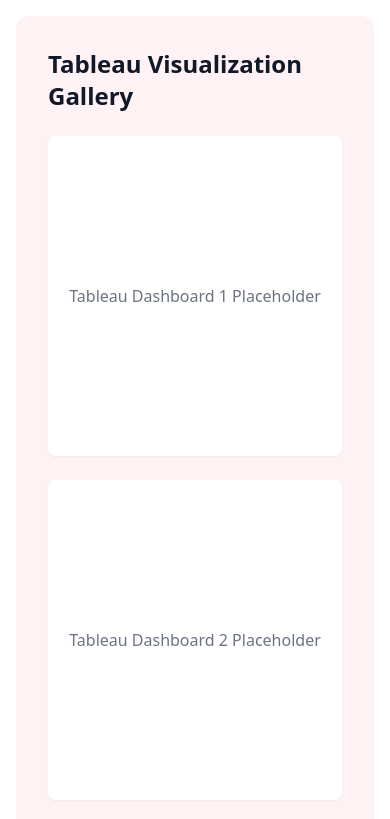
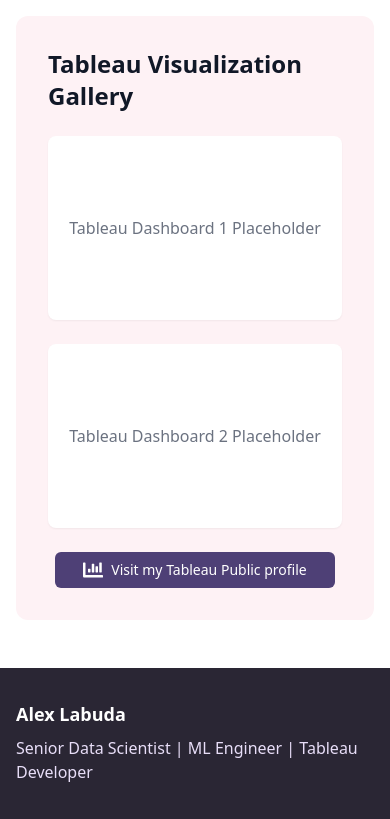
Before and after one commit to alexlabuda/portfolio-website, a Next.js app: page /projects in a window 390 px wide. Shown: the part 2700-3519 px from the top of the page. Built offline with nearby package versions, Linux system fonts and the light colour scheme.

Commit message:
Refactor Tableau visualization gallery layout in Projects page to improve aspect ratio handling for dashboard placeholders. Updated CSS classes to utilize aspect ratio utilities, enhancing visual consistency and responsiveness across different screen sizes.

```diff
--- a/src/app/projects/page.tsx
+++ b/src/app/projects/page.tsx
@@ -127,10 +127,10 @@
         <div className="mt-20 bg-accent-50 rounded-xl p-8">
           <h2 className="text-2xl font-bold text-gray-900 mb-6">Tableau Visualization Gallery</h2>
           <div className="grid grid-cols-1 md:grid-cols-2 gap-6">
-            <div className="bg-white rounded-lg overflow-hidden h-80 flex items-center justify-center shadow-sm">
+            <div className="bg-white rounded-lg overflow-hidden shadow-sm aspect-[16/10] flex items-center justify-center">
               <p className="text-gray-500">Tableau Dashboard 1 Placeholder</p>
             </div>
-            <div className="bg-white rounded-lg overflow-hidden h-80 flex items-center justify-center shadow-sm">
+            <div className="bg-white rounded-lg overflow-hidden shadow-sm aspect-[16/10] flex items-center justify-center">
               <p className="text-gray-500">Tableau Dashboard 2 Placeholder</p>
             </div>
           </div>
```
